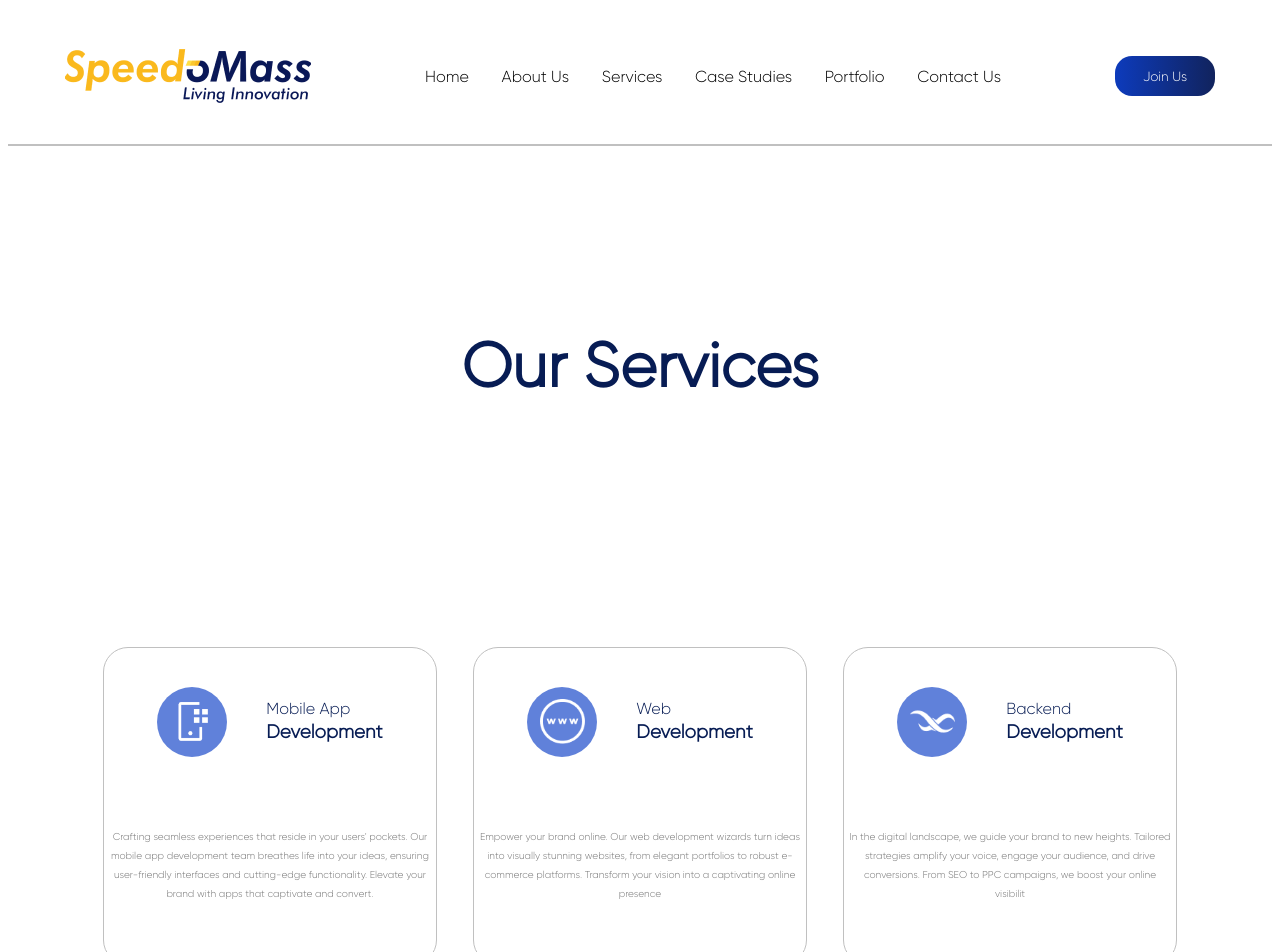
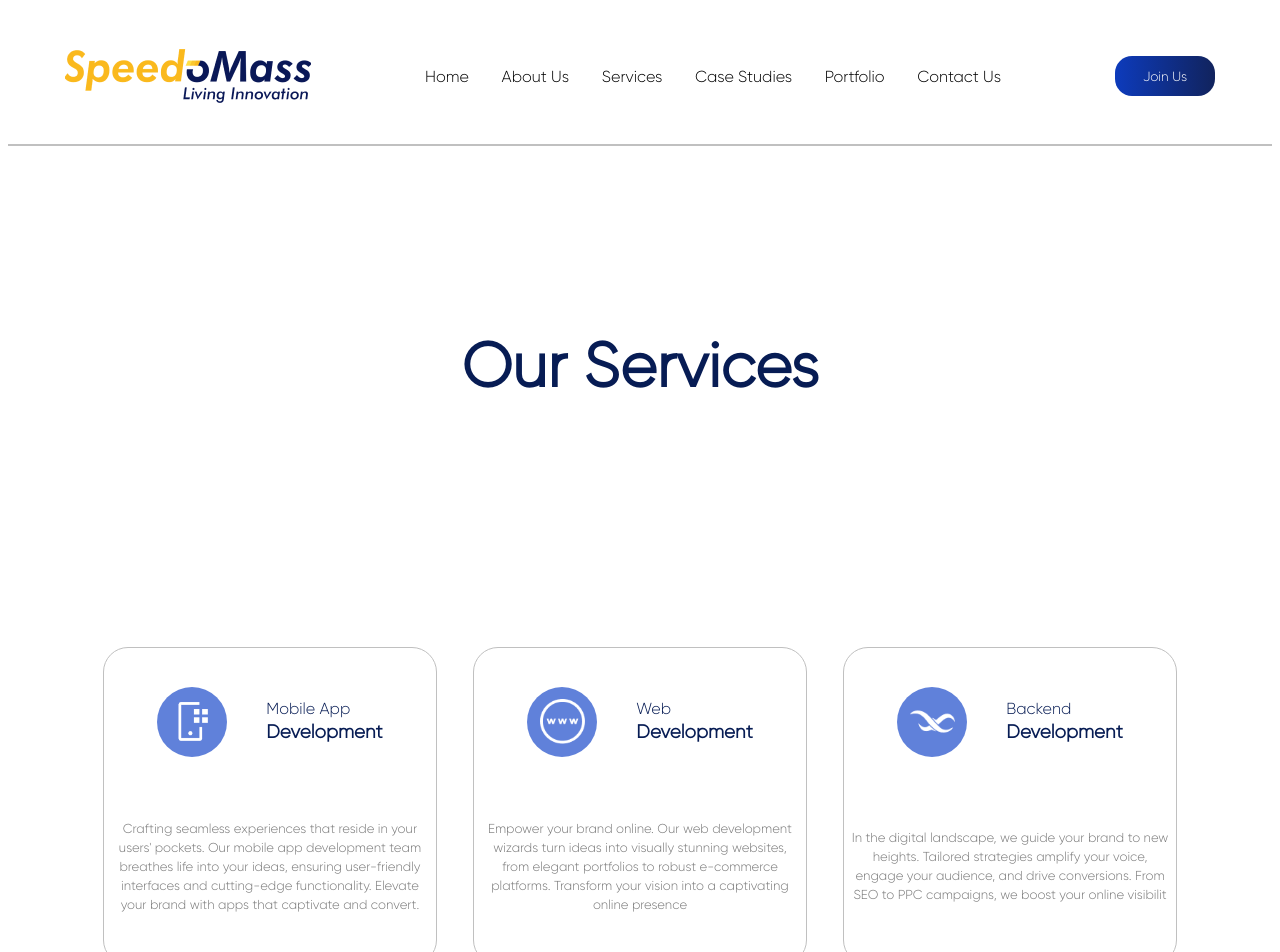
Before and after one commit to 30saharsh/SpeedoMass, a Next.js app: page /services in a window 1280 px wide. Shown: the top 952 px of the page. Built offline with nearby package versions, Linux system fonts and the light colour scheme.

Commit message:
Our Service Page Paragraph size changed

```diff
--- a/components/Services.module.css
+++ b/components/Services.module.css
@@ -75,6 +75,9 @@
   font-size: 10px;
   text-align: center;
   line-height: 19px;
+}
+.page2carddown p{
+  font-size: 13px;
 }
 /* .page2carddown p{
   color: rgb(119, 119, 119);
```
